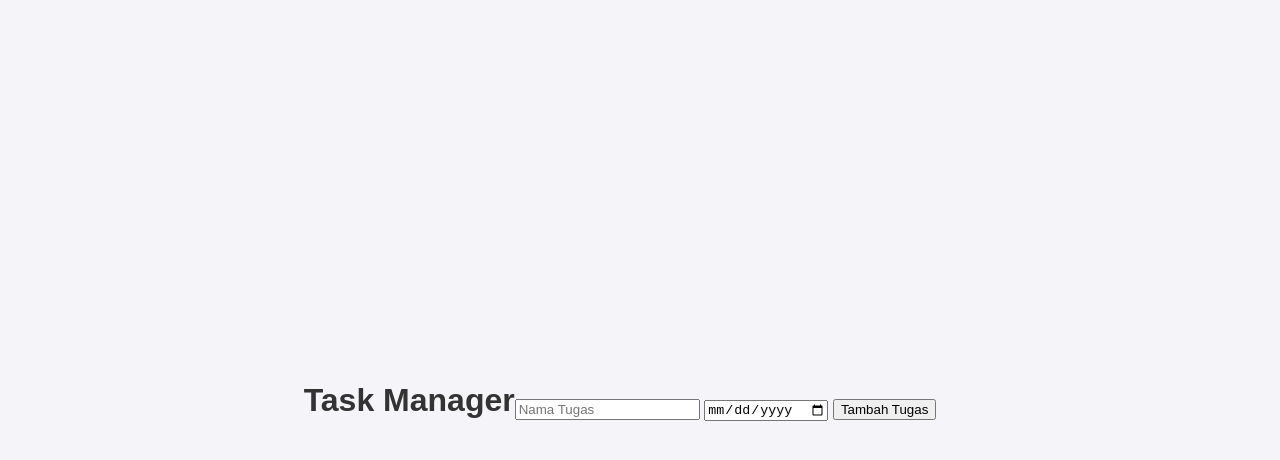
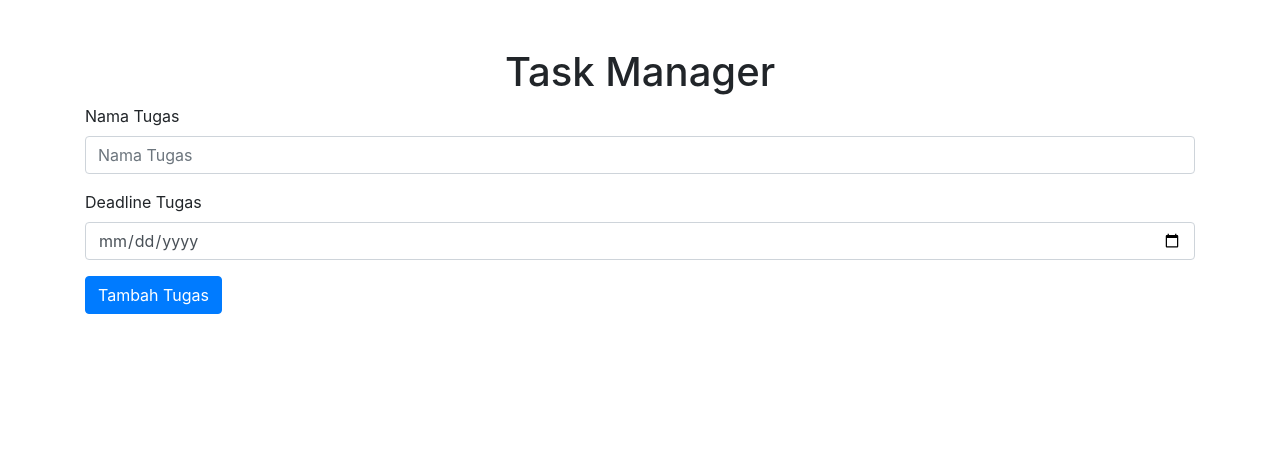
Before and after one commit to SatyaAndi/Task-Manager, a plain HTML site: page frontend/index.html in a window 1280 px wide. Drawn offline with nearby package versions, Linux system fonts and the light colour scheme; no server answers.

Commit message:
Initial commit

```diff
--- a/frontend/index.html
+++ b/frontend/index.html
@@ -4,16 +4,29 @@
   <meta charset="UTF-8">
   <meta name="viewport" content="width=device-width, initial-scale=1.0">
   <title>Task Manager</title>
-  <link rel="stylesheet" href="style.css">
+  <!-- Bootstrap CSS -->
+  <link rel="stylesheet" href="https://stackpath.bootstrapcdn.com/bootstrap/4.5.2/css/bootstrap.min.css">
 </head>
 <body>
-  <h1>Task Manager</h1>
-  <form id="taskForm">
-    <input type="text" id="taskName" placeholder="Nama Tugas" required>
-    <input type="date" id="taskDeadline" required>
-    <button type="submit">Tambah Tugas</button>
-  </form>
-  <ul id="taskList"></ul>
+  <div class="container mt-5">
+    <h1 class="text-center">Task Manager</h1>
+    <form id="taskForm" class="mb-4">
+      <div class="form-group">
+        <label for="taskName">Nama Tugas</label>
+        <input type="text" id="taskName" class="form-control" placeholder="Nama Tugas" required>
+      </div>
+      <div class="form-group">
+        <label for="taskDeadline">Deadline Tugas</label>
+        <input type="date" id="taskDeadline" class="form-control" required>
+      </div>
+      <button type="submit" class="btn btn-primary">Tambah Tugas</button>
+    </form>
+    <ul id="taskList" class="list-group"></ul>
+  </div>
+
+  <script src="https://code.jquery.com/jquery-3.5.1.slim.min.js"></script>
+  <script src="https://cdn.jsdelivr.net/npm/@popperjs/core@2.9.2/dist/umd/popper.min.js"></script>
+  <script src="https://stackpath.bootstrapcdn.com/bootstrap/4.5.2/js/bootstrap.min.js"></script>
   <script src="app.js"></script>
 </body>
 </html>
```
Also changed, not shown: frontend/app.js (indentation only), 1 other file.
